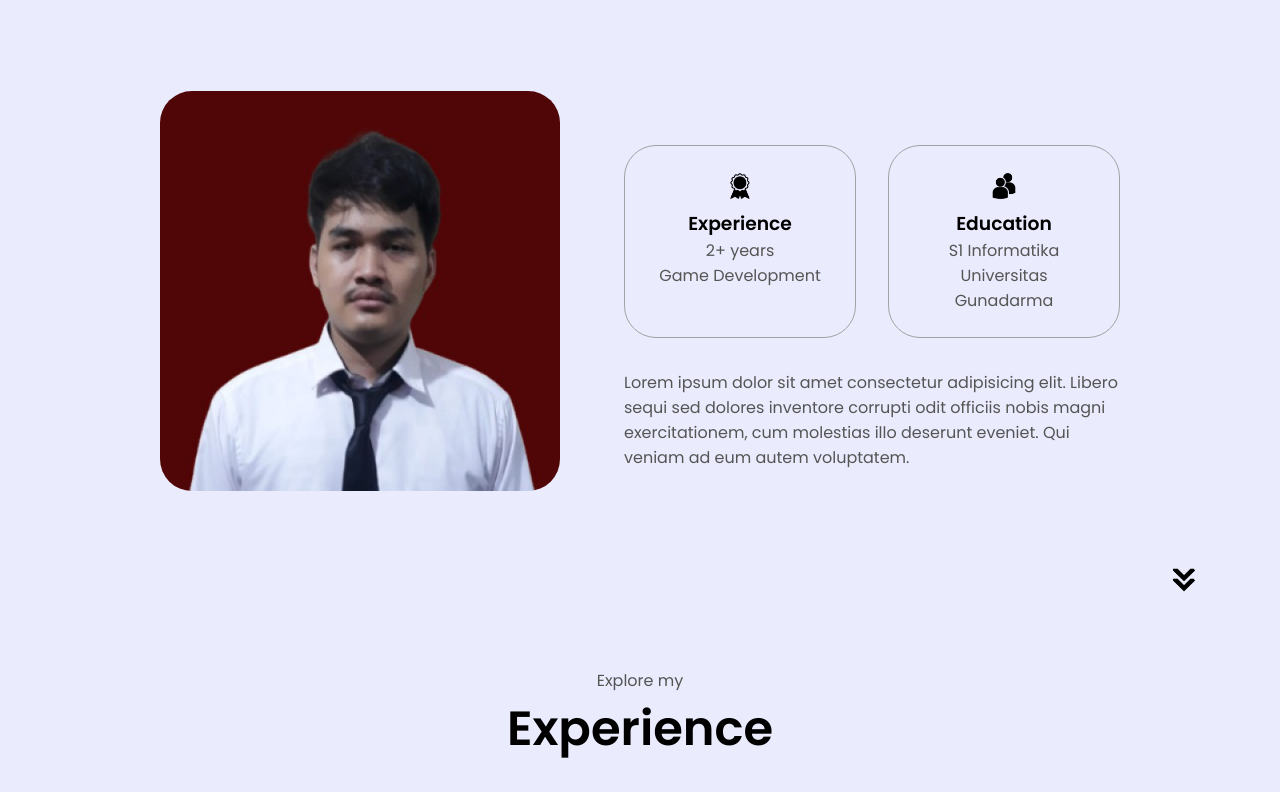
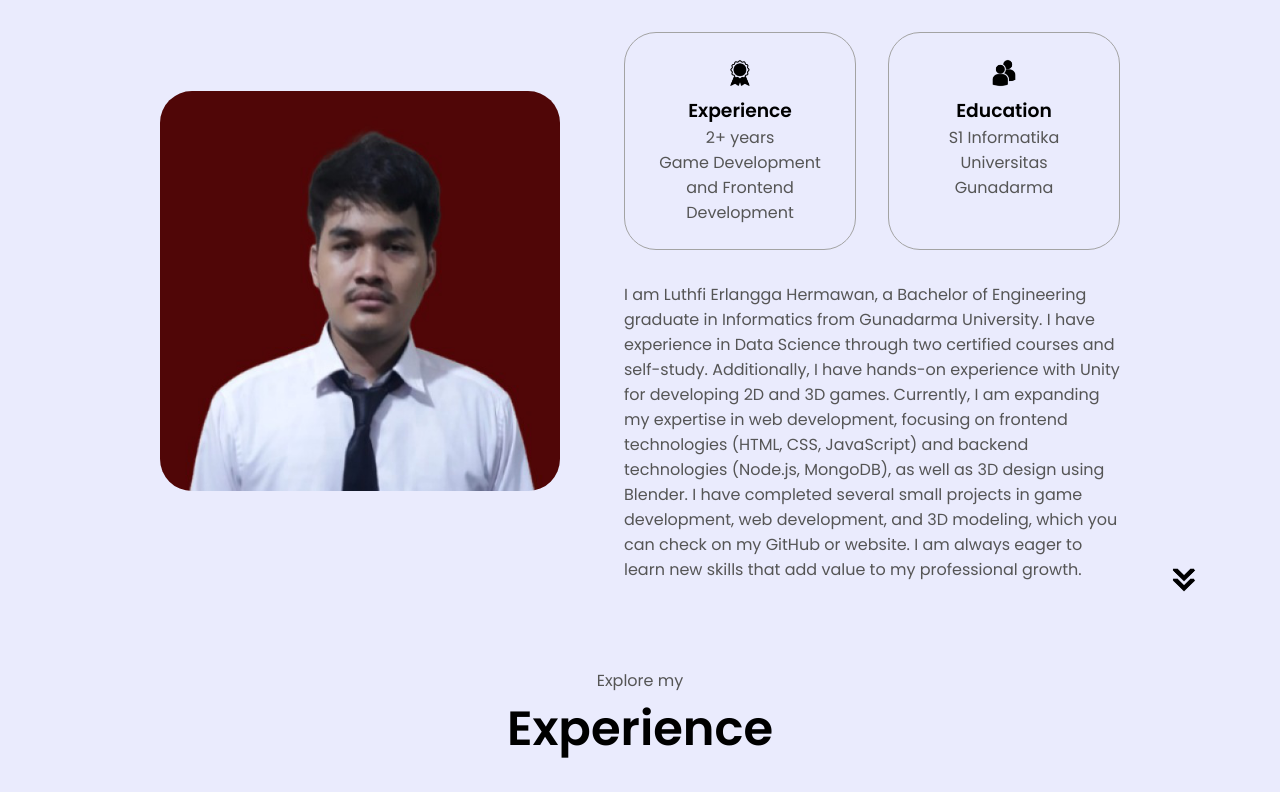
Before and after one commit to LuthfiIRL/Portfolio, a plain HTML site: page index.html in a window 1280 px wide. Shown: the part 1028-1820 px from the top of the page. Drawn offline with Linux system fonts and the light colour scheme.

Commit message:
Changing personal content

```diff
--- a/index.html
+++ b/index.html
@@ -93,7 +93,7 @@
                 class="icon"
               />
               <h3>Experience</h3>
-              <p>2+ years <br />Game Development</p>
+              <p>2+ years <br />Game Development and Frontend Development</p>
             </div>
             <div class="details-container">
               <img
@@ -107,10 +107,17 @@
           </div>
           <div class="text-container">
             <p>
-              Lorem ipsum dolor sit amet consectetur adipisicing elit. Libero
-              sequi sed dolores inventore corrupti odit officiis nobis magni
-              exercitationem, cum molestias illo deserunt eveniet. Qui veniam ad
-              eum autem voluptatem.
+              I am Luthfi Erlangga Hermawan, a Bachelor of Engineering graduate
+              in Informatics from Gunadarma University. I have experience in
+              Data Science through two certified courses and self-study.
+              Additionally, I have hands-on experience with Unity for developing
+              2D and 3D games. Currently, I am expanding my expertise in web
+              development, focusing on frontend technologies (HTML, CSS,
+              JavaScript) and backend technologies (Node.js, MongoDB), as well
+              as 3D design using Blender. I have completed several small
+              projects in game development, web development, and 3D modeling,
+              which you can check on my GitHub or website. I am always eager to
+              learn new skills that add value to my professional growth.
             </p>
           </div>
         </div>
@@ -295,7 +302,7 @@
           <div class="details-container color-container">
             <div class="article-container">
               <img
-                src="./assets/project-2.png"
+                src="./assets/ProjectRPGWeb.png"
                 alt="project 2"
                 class="project-img"
               />
@@ -304,7 +311,7 @@
             <div class="btn-container">
               <button
                 class="btn btn-color-2 project-btn"
-                onclick="window.open('https://github.com/LuthfiIRL/Simple-RPG-Web-Game', '_blank')"
+                onclick="window.open('https://luthfiirl.github.io/Simple-RPG-Web-Game/', '_blank')"
               >
                 Demo App
               </button>
```
Also changed, not shown: assets/ProjectRPGWeb.png (added).
